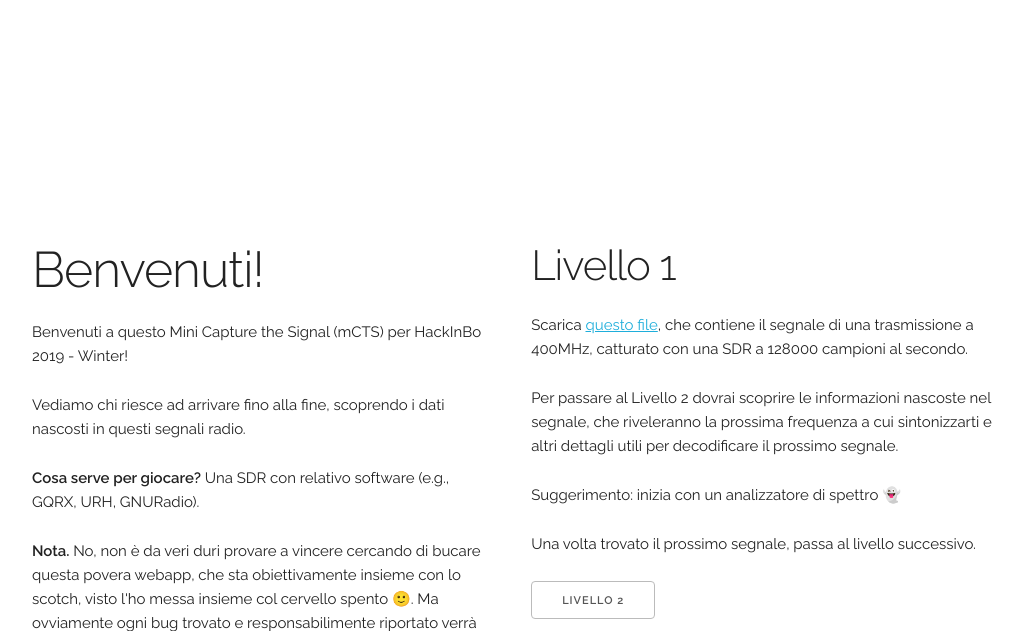
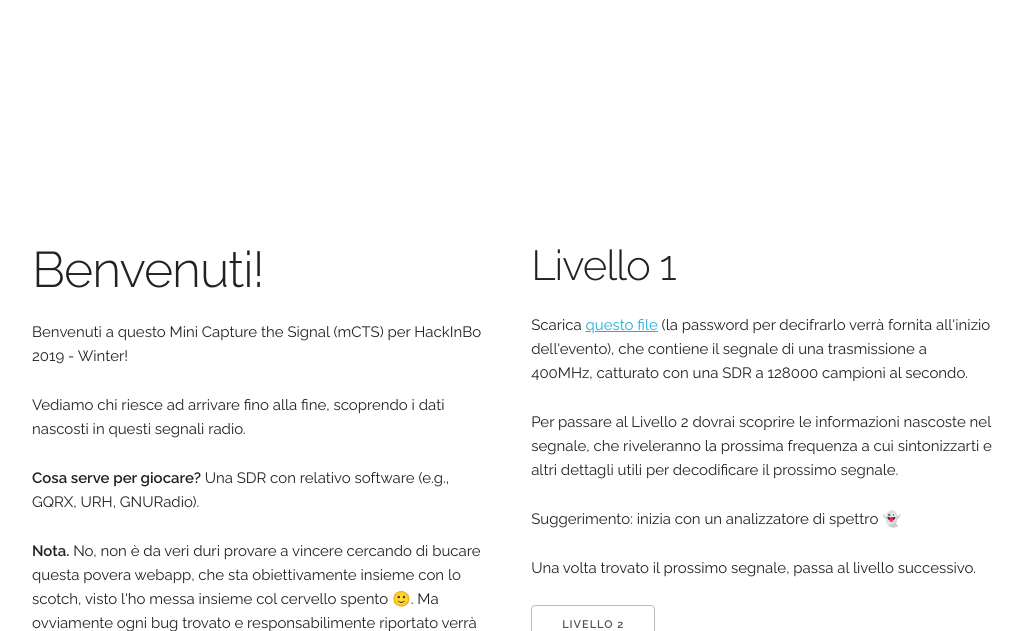
Before and after one commit to phretor/mcts-hib19win-webapp, a Flask app: page / in a window 1280 px wide. Shown: the top 631 px of the page, without its empty margins (128-1151 px from the left). Run offline with Flask 2, Linux system fonts and the light colour scheme.

Commit message:
Added file link note

```diff
--- a/app/templates/step1.html
+++ b/app/templates/step1.html
@@ -2,9 +2,10 @@
 
 {% block col %}
 <h2>Livello 1</h2>
-<p>Scarica <a href="{{ file_url }}">questo file</a>, che contiene il segnale di
-    una trasmissione a 400MHz, catturato con una SDR a 128000 campioni al
-    secondo.</p>
+<p>Scarica <a href="{{ file_url }}">questo file</a> (la password per decifrarlo
+    verrà fornita all'inizio dell'evento), che contiene il segnale di una
+    trasmissione a 400MHz, catturato con una SDR a 128000 campioni al
+secondo.</p>
 
 <p>Per passare al Livello 2 dovrai scoprire le informazioni nascoste nel
     segnale, che riveleranno la prossima frequenza a cui sintonizzarti e altri
```
Also changed, not shown: 1 other file.
